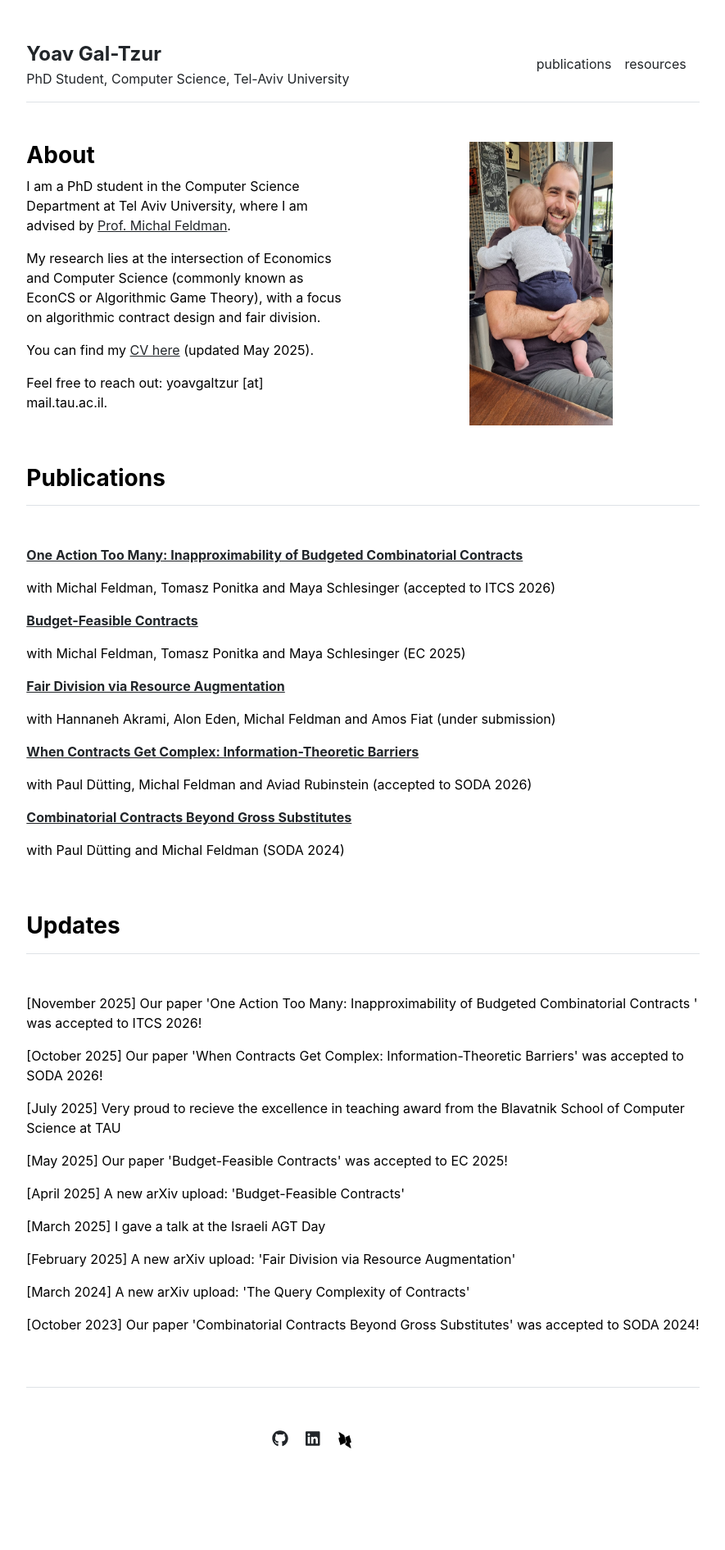
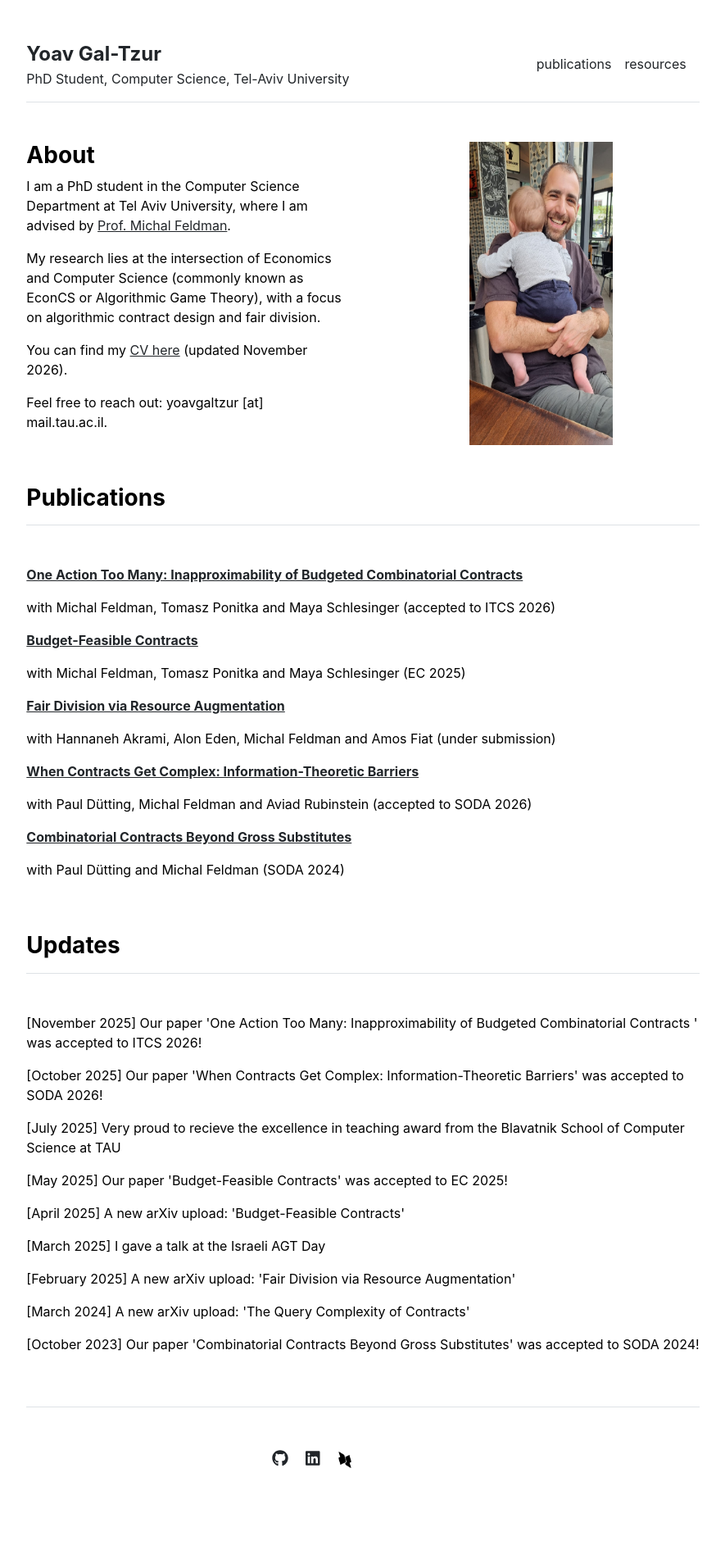
Before and after one commit to yoavGaltzur/yoavGaltzur.github.io, a Jekyll site: the page built from index.md, in a window 1280 px wide. Shown: the whole page at 82% size, without its empty margins (197-1082 px from the left). Built offline with Jekyll 4.4.1, drawn with Linux system fonts in a browser that asks for light colours; before the commit the page ends 1867 px from its top, so only the background shows below that.

Commit message:
Change CV link to updated version
Updated CV link to the latest version.

```diff
--- a/index.md
+++ b/index.md
@@ -7,6 +7,6 @@ I am a PhD student in the Computer Science Department at Tel Aviv University, wh
 
 My research lies at the intersection of Economics and Computer Science (commonly known as EconCS or Algorithmic Game Theory), with a focus on algorithmic contract design and fair division.
 
-You can find my <a href="/Resume_Yoav_Gal_Tzur_May25.pdf">CV here</a> (updated May 2025).
+You can find my <a href="/Resume.pdf">CV here</a> (updated November 2026).
 
 Feel free to reach out: yoavgaltzur [at] mail.tau.ac.il.
```
